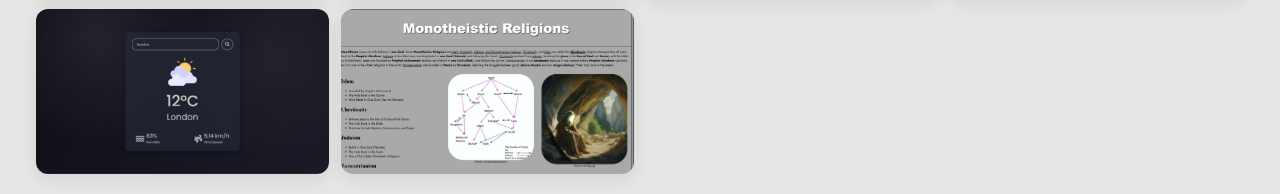
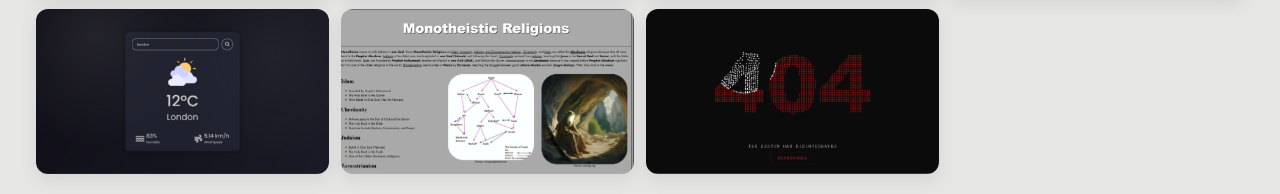
Before and after one commit to is4r0/websites, a website: page index.html in a window 1280 px wide. Shown: the part 794-988 px from the top of the page. Drawn offline with Linux system fonts and the light colour scheme.

Commit message:
Update index.html

```diff
--- a/index.html
+++ b/index.html
@@ -64,9 +64,11 @@
     <a class="project" data-title="Don't GiveUp" href="https://donotgiveup.netlify.app" target="_blank"><img class="project-img" src="/images/dontgiveup.png" alt="Don't GiveUp"></a>
     <a class="project" data-title="Weather App" href="https://cloudyrain.netlify.app" target="_blank"><img class="project-img" src="/images/weather.png" alt="Weather App"></a>
     <a class="project" data-title="Monotheistic Religions" href="https://monotheisticreligions.netlify.app/" target="_blank"><img class="project-img" src="/images/religions.png" alt="Monotheistic Religions"></a>
+    <a class="project" data-title="404 Error Page" href="https://isar404.netlify.app/" target="_blank"><img class="project-img" src="/images/error4.png" alt="404 Error Page"></a>
   </div>
 
     <script src="script.js" charset="utf-8"></script>
   </body>
 
+
 </html>
```
